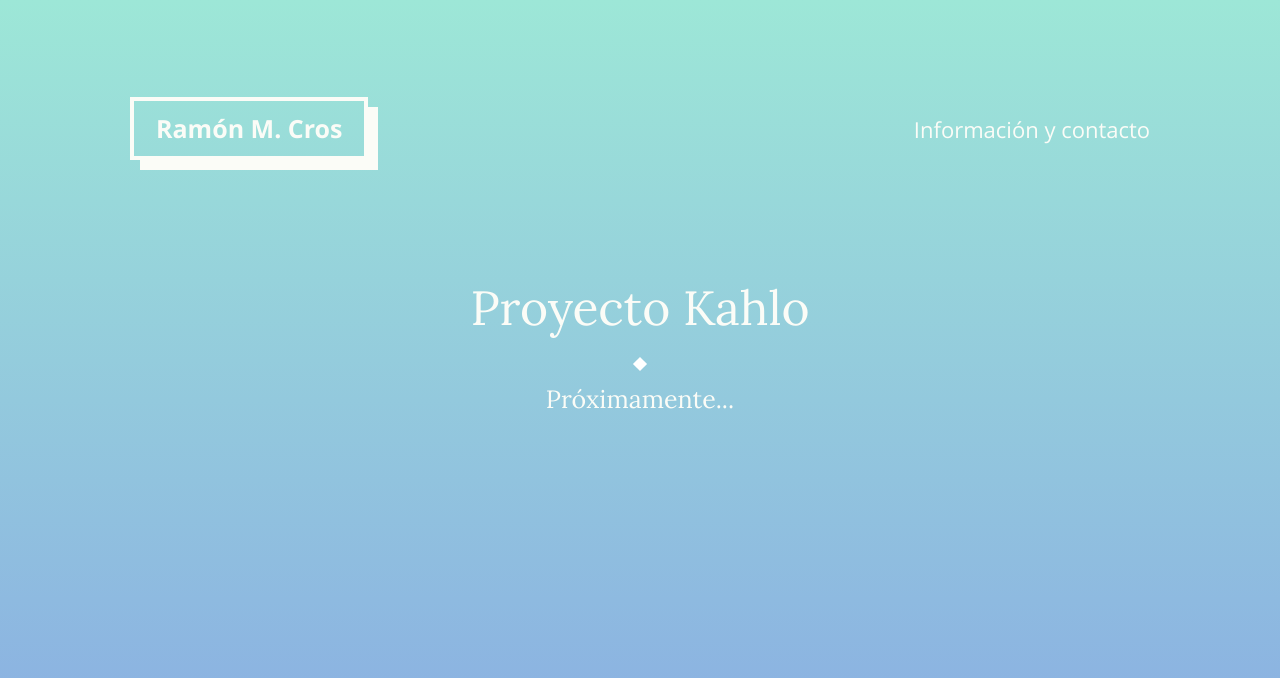
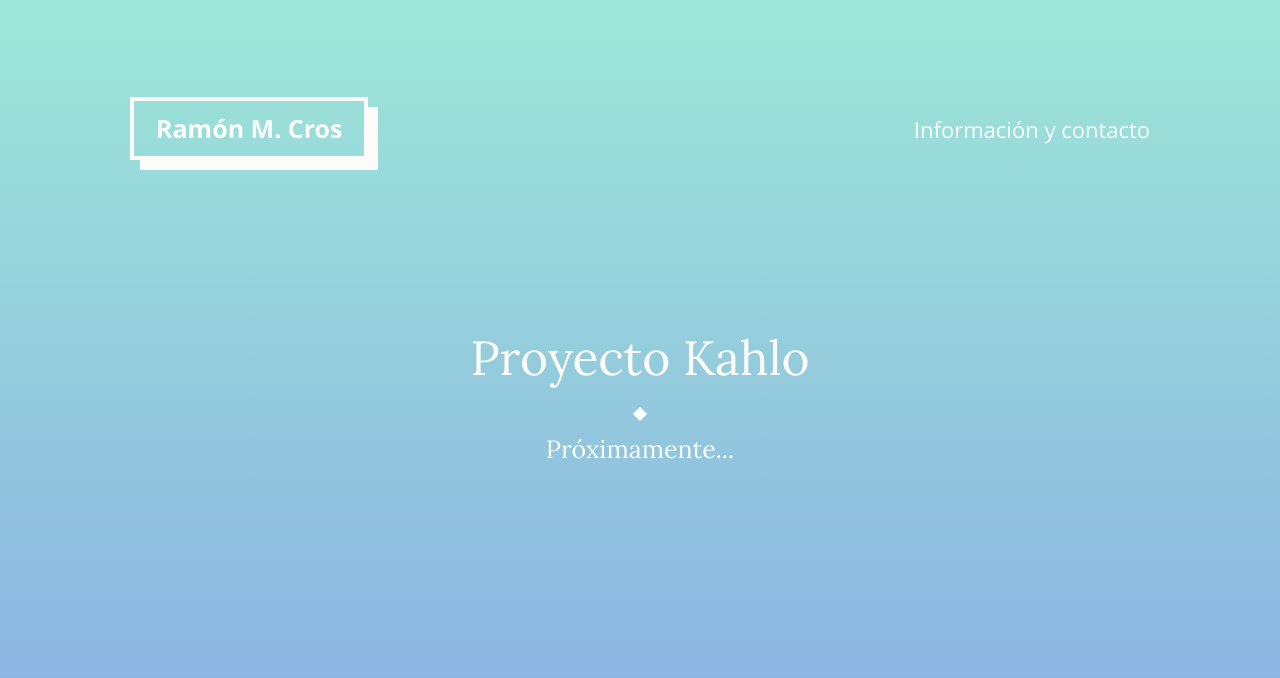
Before and after one commit to ramonmcros/ramonmcros.github.io, a website: page proyectos/proyecto-kahlo.html in a window 1280 px wide. Drawn offline with Linux system fonts and the light colour scheme.

Commit message:
Add .proyectos__descripcion

```diff
--- a/proyectos/proyecto-kahlo.html
+++ b/proyectos/proyecto-kahlo.html
@@ -18,11 +18,13 @@
         </nav>
       </header>
       <main class="proyecto">
-        <h1 class="proyecto__titulo">Proyecto Kahlo</h1>
-        <hr class="separador--small">
-        <p class="proyecto__proximamente">
-          Próximamente...
-        </p>
+        <div class="proyecto__descripcion">
+          <h1 class="proyecto__titulo">Proyecto Kahlo</h1>
+          <hr class="separador--small">
+          <p class="proyecto__proximamente">
+            Próximamente...
+          </p>
+        </div>
       </main>
     </div>
   </body>
```
Also changed, not shown: proyectos/vorff.html (+2 -0 lines).
